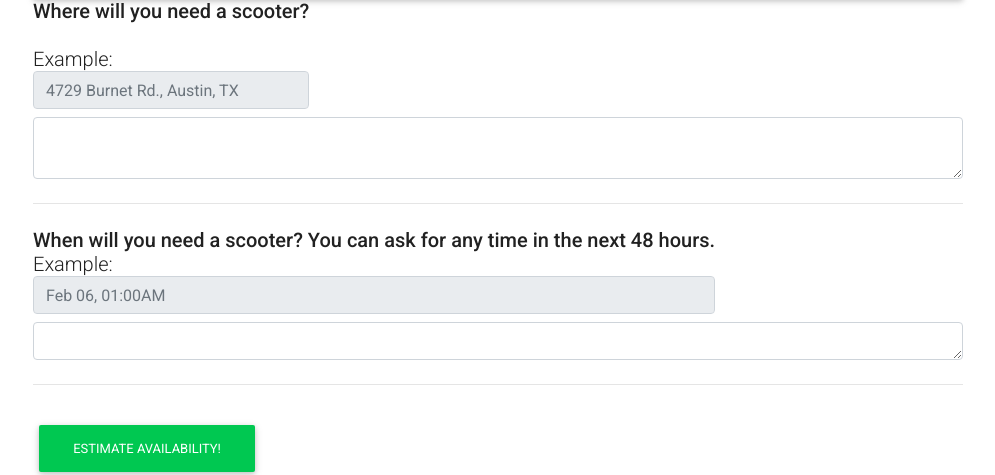
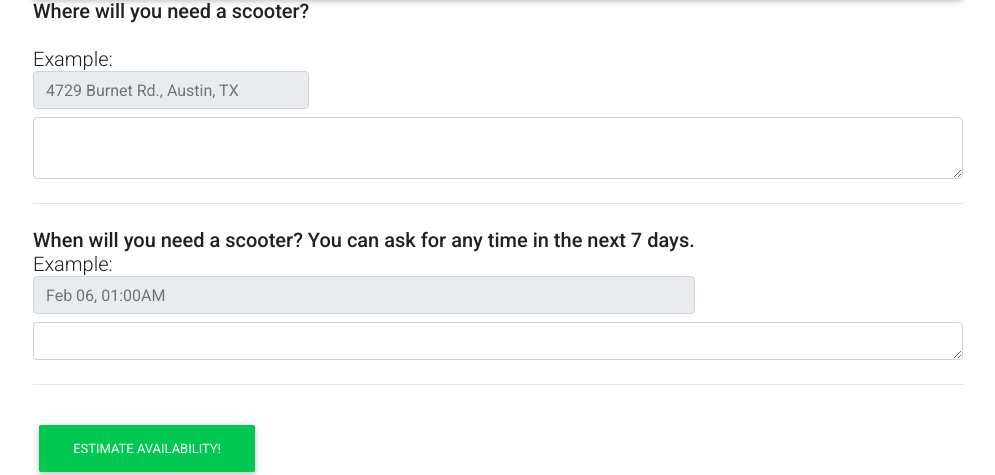
Before and after one commit to bapfeld/scoothome, a Flask app: page / in a window 1280 px wide. Shown: the part 242-717 px from the top of the page, without its empty margins (142-1137 px from the left). Run offline with Flask 2, Linux system fonts and the light colour scheme; parts of the project's set-up code (start-up, migrations or seed data) failed here and were passed over; some libraries are stand-ins or nearby versions.

Commit message:
extends allowed forecast horizon

```diff
--- a/app/scoothome.py
+++ b/app/scoothome.py
@@ -169,7 +169,7 @@ def results():
             return reload_after_error("Whoops, that's not a date we understand. Please try again.")
         if t < datetime.datetime.now():
             return reload_after_error("Whoops, looks like you chose a time that's already happened!")
-        if t > datetime.datetime.now() + datetime.timedelta(hours=48):
+        if t > datetime.datetime.now() + datetime.timedelta(days=7):
             return reload_after_error("Whoops, looks like you chose a time that's too far in the future.")
         location = geocode_location(input_location)
         if location[0] is None:
--- a/app/templates/index.html
+++ b/app/templates/index.html
@@ -42,7 +42,7 @@
                 <hr class="my-4">
 
                 <div class="text-left form-group">
-                    <label class="h5" for="time">When will you need a scooter? You can ask for any time in the next 48 hours.<br/>
+                    <label class="h5" for="time">When will you need a scooter? You can ask for any time in the next 7 days.<br/>
                         <span class="lead">Example:</span>
                         <input class="form-control" type="text" placeholder="{{now}}" readonly></label><br/>
                         <textarea rows="1" class="form-control" name="time" id="time"></textarea></div>
```
